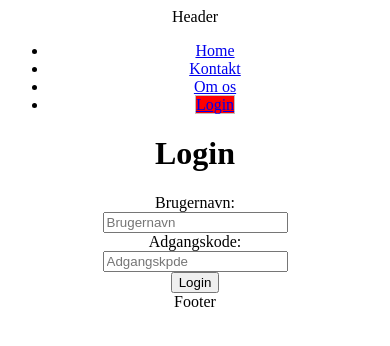
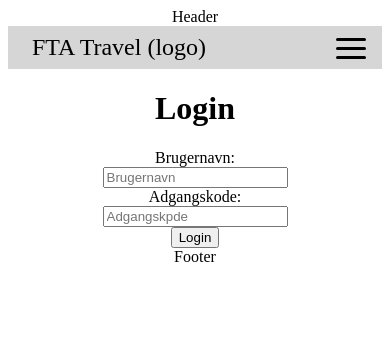
Before and after one commit to JohnnyJones069/postputdelete, a React (Create React App) app: page /login in a window 390 px wide. Shown: the top 346 px of the page. Built offline with nearby package versions, Linux system fonts and the light colour scheme.

Commit message:
Search input WORKING

```diff
--- a/src/App.jsx
+++ b/src/App.jsx
@@ -16,6 +16,7 @@ import NoMatch from './admin/NoMatch';
 import AdminToursCreate from './admin/AdminToursCreate';
 import AdminToursEdit from './admin/AdminToursEdit';
 import AdminAbout from './admin/AdminAbout';
+import SearchResult from './admin/SearchResult';
 
 function App() {
   return (
@@ -32,6 +33,7 @@ function App() {
           <Route path="kontakt" element={<Contact />} />
           <Route path="omos" element={<About />} />
           <Route path="login" element={<Login />} />
+          <Route path="searchresult/:q" element={<SearchResult />} />
           <Route path="*" element={<NoMatch />} />
 
         </Route>
--- a/src/admin/AdminFetch.js
+++ b/src/admin/AdminFetch.js
@@ -5,6 +5,14 @@ const axiosBase = axios.create({ baseURL: "http://localhost:5099/" });
 // GET - tag alle Tours fra API
 export const getAllTours = () => {
   let response = axiosBase.get("tours/");
+  return response;
+};
+
+// GET - Søg i tours
+export const searchTours = (searchKey) => {
+
+  // http://localhost:5099/tours/soeg/xxxxxxxx
+  let response = axiosBase.get("tours/soeg/" + searchKey);
   return response;
 };
 
--- a/src/admin/AdminLayout/AdminNavbar.jsx
+++ b/src/admin/AdminLayout/AdminNavbar.jsx
@@ -11,7 +11,7 @@ const AdminNavbar = () => {
 
 
   return (
-    <nav className='Navbar'>
+    <nav className='AdminNavbar'>
       <ul>
         {/* end tilføjet for at ungå at Home er .aktiv konstant */ }
         <li><NavLink to="/admin" end>Admin Home</NavLink></li>
--- /dev/null
+++ b/src/admin/SearchResult.jsx
@@ -0,0 +1,56 @@
+import React, { useState, useEffect } from 'react'
+import ErrorMessage from '../components/ErrorMessage';
+import Loader from '../components/Loader';
+import { useParams } from 'react-router-dom';
+import { searchTours } from './AdminFetch';
+
+
+const SearchResult = () => {
+
+    // Tjek i App.jsx hvad param hedder - fx searchresult/:q
+    let {q} = useParams()
+
+    const [ tours, setTours ] = useState()
+    const [ error, setError ] = useState( false )
+    const [ loading, setLoading ] = useState( false )
+
+    useEffect( () => {
+        searchTours( q )
+            .then( ( response ) => {
+                setTours( response.data )
+                setError( false )
+            } )
+            .catch( ( err ) => {
+                setError( true )
+                setTours()
+            } )
+            .finally( () => {
+                setLoading( false )
+            } )
+
+    }, [q] )
+
+
+
+
+    return (
+
+        <div className='Searchresult'>
+            <h1>Søge Resultat</h1>
+
+            { loading && <Loader /> }
+            { error && <ErrorMessage /> }
+
+            {
+                tours && tours.map( t =>
+                    <div key={ t._id }>
+                    <h2>{ t.title }</h2>
+                    <div>{t.teaser}</div>
+                    </div>
+                )
+            }
+        </div>
+    )
+}
+
+export default SearchResult
--- a/src/components/Logout.jsx
+++ b/src/components/Logout.jsx
@@ -6,9 +6,9 @@ const Logout = () => {
     const {signOut} = useContext(LoginContext)
 
     return (
-        <div>
+        <>
             <button onClick={signOut}>Log ud</button>
-        </div>
+        </>
     )
 }
 
--- /dev/null
+++ b/src/components/SearchInput.jsx
@@ -0,0 +1,24 @@
+import React from 'react'
+import { useNavigate } from 'react-router-dom'
+
+
+const SearchInput = () => {
+
+    const navigate = useNavigate()
+
+    const handleSearch = ( e ) => {
+        e.preventDefault()
+        navigate( "/searchresult/" + e.target.inpSearch.value )
+    }
+
+
+    return (
+        <form className='Searchinput' onSubmit={ handleSearch }>
+            <input type="text" name="inpSearch" placeholder='Søg' />
+            <button type="submit">Søg</button>
+
+        </form>
+    )
+}
+
+export default SearchInput
--- a/src/layout/Navbar.jsx
+++ b/src/layout/Navbar.jsx
@@ -1,20 +1,40 @@
-import React, { useContext } from 'react'
-import { NavLink } from 'react-router-dom';
+import React, { useContext, useState } from 'react'
+import { NavLink, Link } from 'react-router-dom';
 import Logout from '../components/Logout';
+import SearchInput from '../components/SearchInput';
 import { LoginContext } from '../context/LoginContext'
 
 const Navbar = () => {
 
   // Hent "user" - for at se om der er logget ind
-  const { user, signOut } = useContext( LoginContext );
+  const { user, } = useContext( LoginContext );
+
+  const [showMenu, setShowMenu] = useState(false)
+
+
 
   return (
     <nav className='Navbar'>
+
+      {/* LOGO */ }
+      <Link className="navbar-brand" to="/">FTA Travel (logo)</Link>
+
+      {/* Burgermenu */ }
+      <div className={showMenu == true ? "burger-button open" : "burger-button"} onClick={() => setShowMenu(!showMenu)}>
+        <span className="bar bar1"></span>
+        <span className="bar bar2"></span>
+        <span className="bar bar3"></span>
+      </div>
+
+      <div className={showMenu === true ? "navbar-container active" : "navbar-container"}>
         <ul>
           {/* end tilføjet for at ungå at Home er .aktiv konstant */ }
           <li><NavLink to="/" end>Home</NavLink></li>
           <li><NavLink to="kontakt">Kontakt</NavLink></li>
           <li><NavLink to="omos">Om os</NavLink></li>
+          <li>
+            <SearchInput />
+          </li>
           {
             //  Hvis der er en bruger i "global state/context"
             user ?
@@ -28,6 +48,7 @@ const Navbar = () => {
               </>
           }
         </ul>
+      </div>
     </nav>
   )
 }
--- a/src/scss/navbar.scss
+++ b/src/scss/navbar.scss
@@ -1,8 +1,121 @@
-.Navbar{
+.Navbar {
+    display: flex;
+    justify-content: space-between;
+    align-items: center;
+    background-color: #3333;
+    color: black;
+    position: relative; //aht burger-buttons absolute-position
+    padding: 0 1rem;
 
+    .navbar-brand {
+        font-size: 1.5rem;
+        margin: .5rem;
+        text-decoration: none;
+        color: black;
+    }
 
-    .active{
-        background-color: red;
-        border:1px solid silver;
+    .burger-button {
+        display: none; //flex
+        position: absolute;
+        top: 0.75rem;
+        right: 1rem;
+        flex-direction: column;
+        justify-content: space-between;
+        width: 30px;
+        height: 21px;
+        cursor: pointer;
+
+        .bar {
+            height: 3px;
+            width: 100%;
+            background-color: black;
+            border-radius: 10px;
+            transition: all 1s ease;
+
+        }
+
+        &.open .bar1 {
+            transform: rotate(-45deg) translate(-5px, 5px);
+            // transform-origin:center center ;
+        }
+
+        &.open .bar2 {
+            opacity: 0;
+        }
+
+        &.open .bar3 {
+            transform: rotate(45deg) translate(-8px, -8px);
+            // transform-origin: center center;
+        }
+
     }
+
+    ul {
+        display: flex;
+        margin: 0;
+        padding: 0;
+        list-style-type: none;
+
+        li {
+
+            transition: all 0.5s ease;
+
+            &:hover {
+                background-color: rgba(0, 0, 0, 0.5);
+
+            }
+
+            .active {
+                background-color: rgba(0, 0, 0, 0.5);
+            }
+        }
+
+        a {
+            display: block;
+            text-decoration: none;
+            color: black;
+            padding: 1rem;
+        }
+
+        button {
+            margin-top: 10px;
+            padding: 0.4rem;
+        }
+    }
+
 }
+
+@media (max-width:800px) {
+
+    .Navbar {
+        flex-direction: column;
+        align-items: flex-start;
+
+        .burger-button {
+            display: flex;
+        }
+
+        .navbar-container {
+            height: 0;
+            // height: 300px;
+            width: 100%;
+            overflow: hidden;
+            transition: height 1s ease;
+
+            &.active {
+                height: 300px;
+            }
+        }
+
+        ul {
+            width: 100%;
+            flex-direction: column;
+
+            li {
+                text-align: center;
+            }
+        }
+
+    }
+
+}
```
Lines whose indentation alone changed are shown as unchanged.
